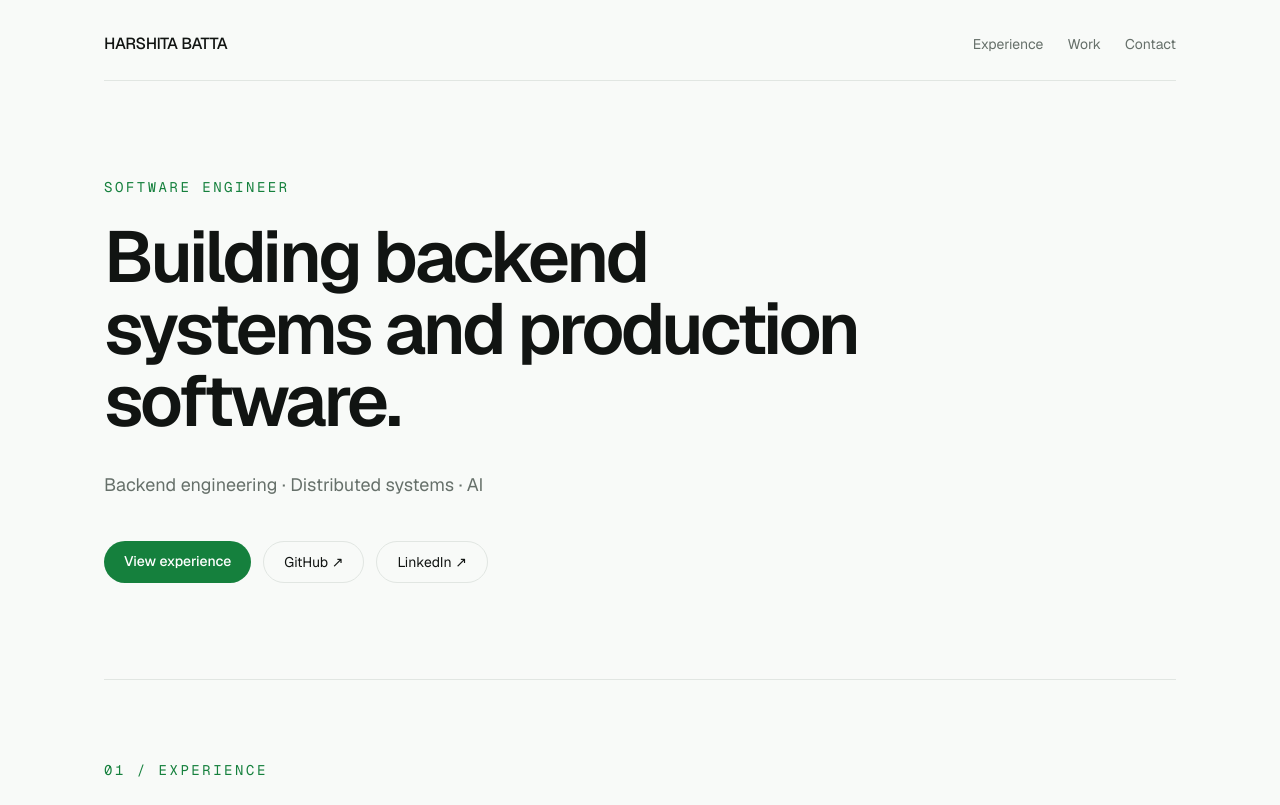
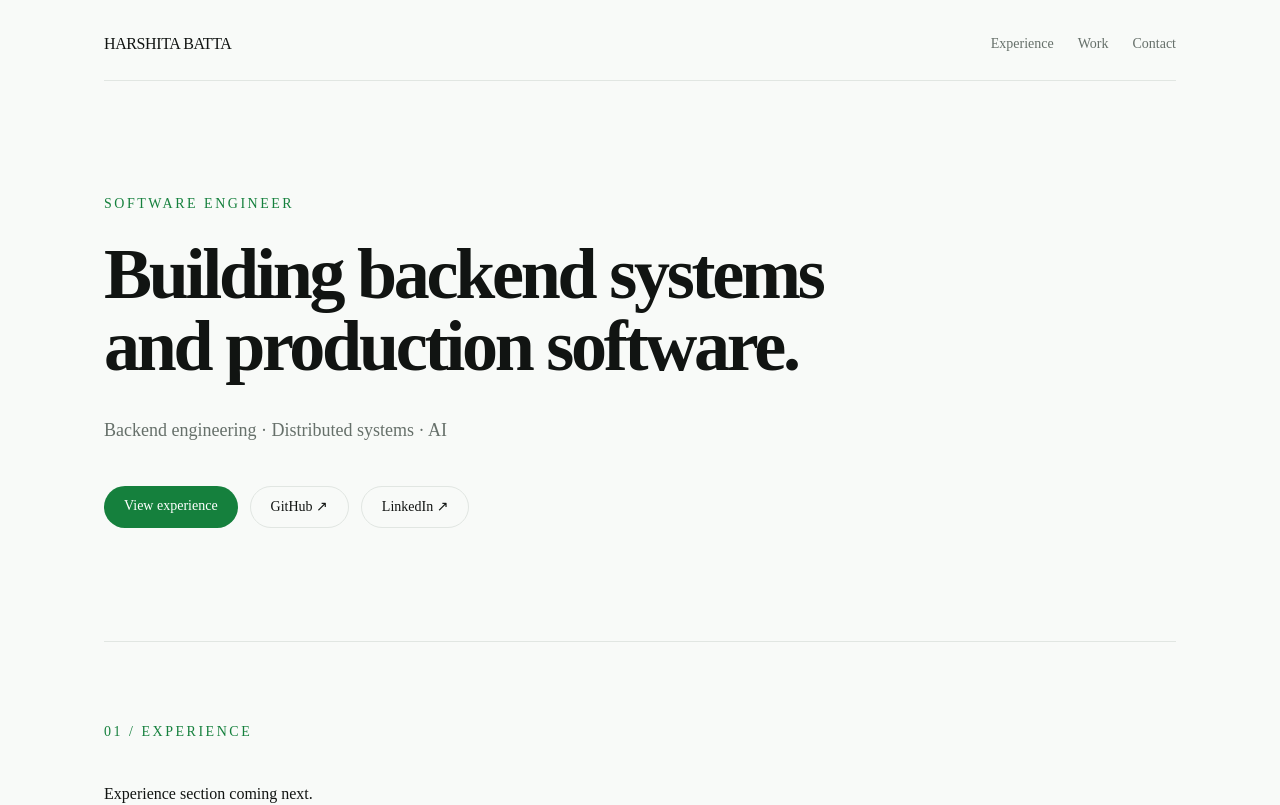
Before and after one commit to harshitabatta/Portfolio, a Next.js app: page / in a window 1280 px wide. Shown: the top 805 px of the page. Built offline with nearby package versions, Linux system fonts and the light colour scheme.

Commit message:
fix: remove next/font loader from initial foundation

```diff
--- a/src/app/layout.tsx
+++ b/src/app/layout.tsx
@@ -1,19 +1,18 @@
 import type { Metadata } from "next";
-import { Geist, Geist_Mono } from "next/font/google";
 import "./globals.css";
-
-const geist = Geist({ variable: "--font-geist-sans", subsets: ["latin"] });
-const geistMono = Geist_Mono({ variable: "--font-geist-mono", subsets: ["latin"] });
 
 export const metadata: Metadata = {
   title: "Harshita Batta — Software Engineer",
-  description: "Portfolio of Harshita Batta, Software Engineer focused on backend engineering, distributed systems, and AI.",
+  description:
+    "Portfolio of Harshita Batta, Software Engineer focused on backend engineering, distributed systems, and AI.",
 };
 
-export default function RootLayout({ children }: Readonly<{ children: React.ReactNode }>) {
+export default function RootLayout({
+  children,
+}: Readonly<{ children: React.ReactNode }>) {
   return (
     <html lang="en" suppressHydrationWarning>
-      <body className={`${geist.variable} ${geistMono.variable}`}>{children}</body>
+      <body>{children}</body>
     </html>
   );
 }
```
